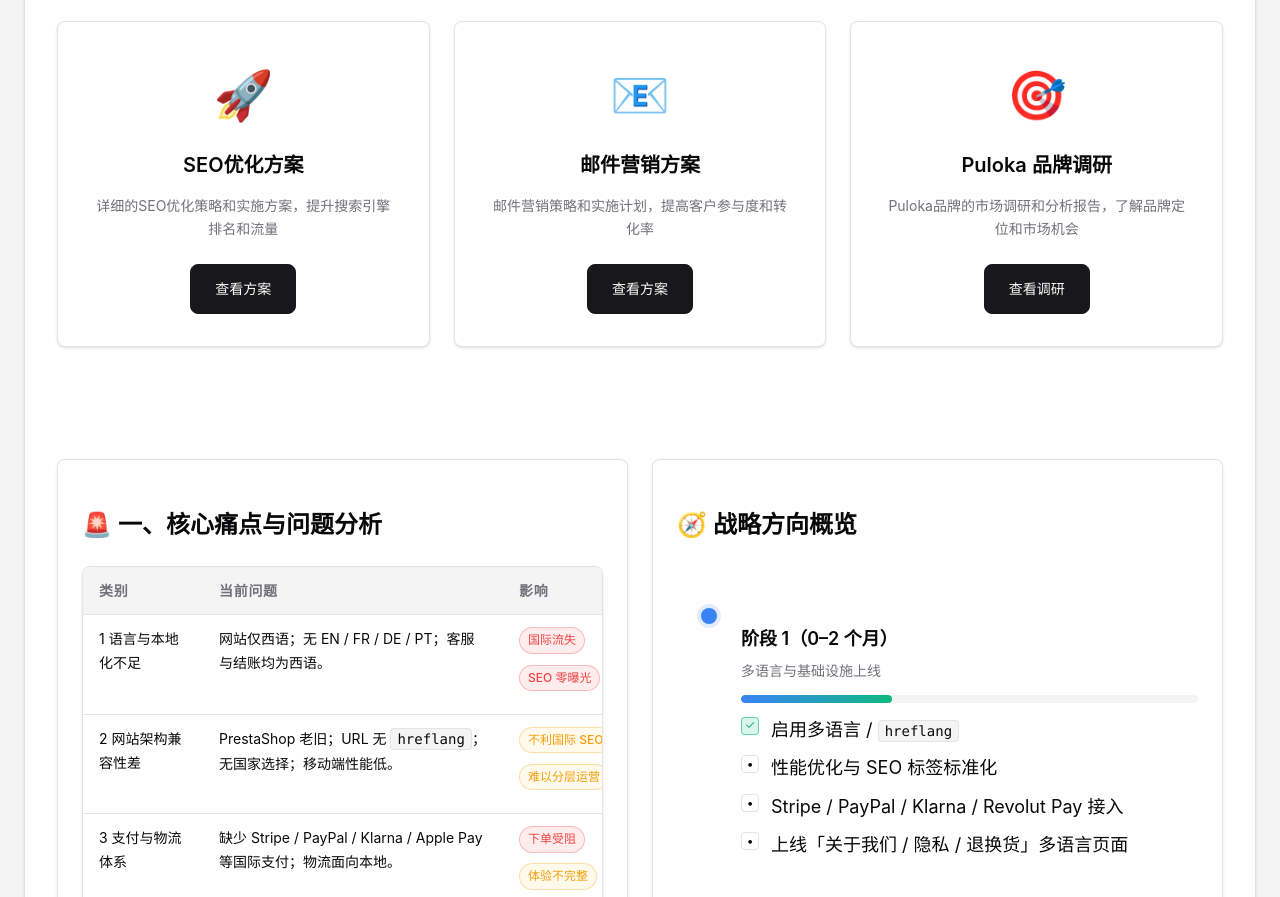
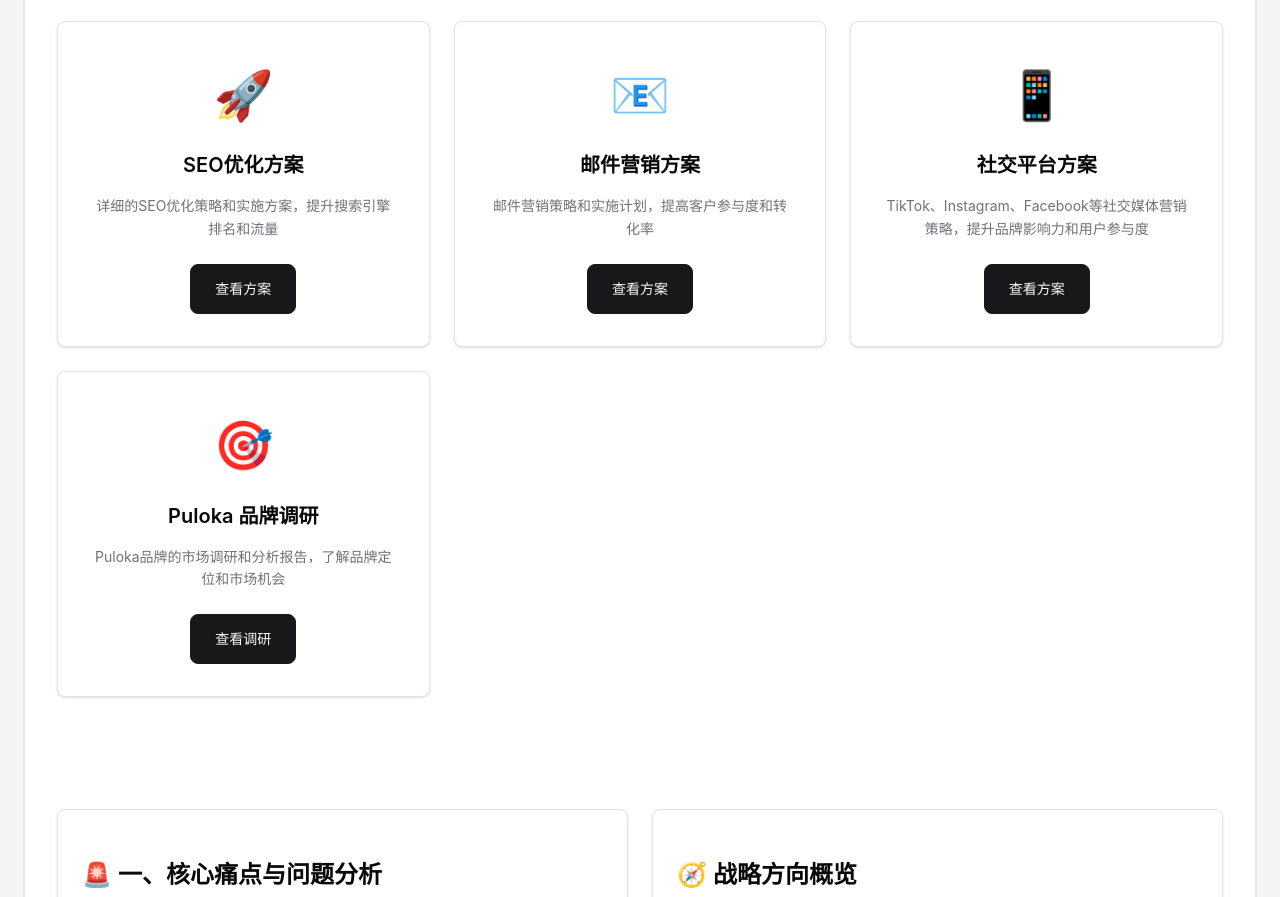
Before and after one commit to dhblue616/wephone-apokin-analysis, a plain HTML site: page index.html in a window 1280 px wide. Shown: the part 688-1585 px from the top of the page. Drawn offline with Linux system fonts and the light colour scheme.

Commit message:
在首页添加社交平台方案导航卡片，完善页面导航体验

```diff
--- a/index.html
+++ b/index.html
@@ -1008,6 +1008,13 @@
     </div>
 
     <div class="page-card">
+      <div class="card-icon">📱</div>
+      <h3>社交平台方案</h3>
+      <p>TikTok、Instagram、Facebook等社交媒体营销策略，提升品牌影响力和用户参与度</p>
+      <a href="social-strategy.html" class="card-button">查看方案</a>
+    </div>
+
+    <div class="page-card">
       <div class="card-icon">🎯</div>
       <h3>Puloka 品牌调研</h3>
       <p>Puloka品牌的市场调研和分析报告，了解品牌定位和市场机会</p>
```
